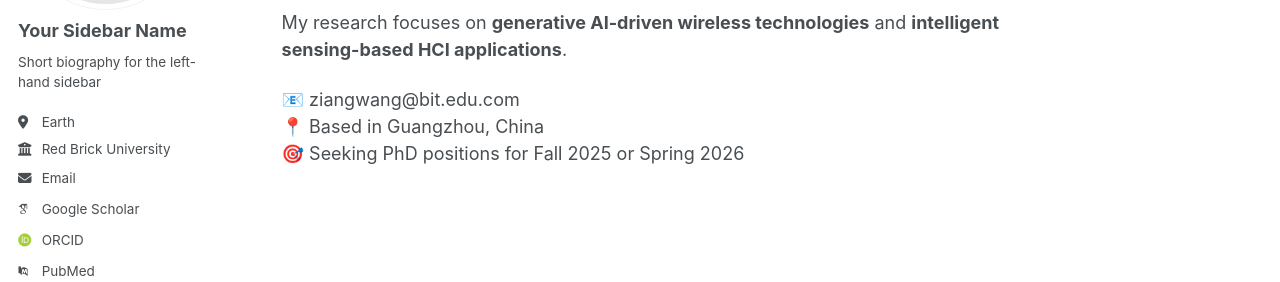
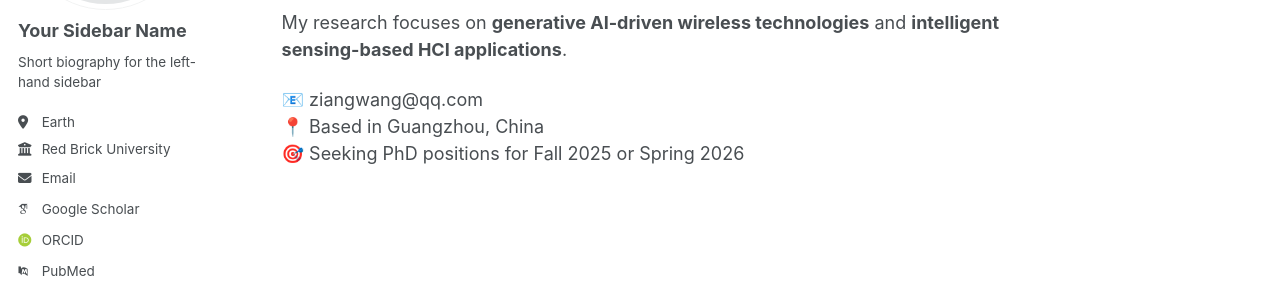
Before and after one commit to oscarWlde/oscarWlde.github.io, a Jekyll site: the page built from _pages/about.md, in a window 1280 px wide. Shown: the part 264-546 px from the top of the page. Built offline with Jekyll 4.4.1, drawn with Linux system fonts in a browser that asks for light colours; some web fonts are replaced.

Commit message:
Update about.md

```diff
--- a/_pages/about.md
+++ b/_pages/about.md
@@ -12,6 +12,6 @@ I am **Ziang Wang**, a Research Assistant at the Digital World with Intelligent
 
 My research focuses on **generative AI-driven wireless technologies** and **intelligent sensing-based HCI applications**.
 
-📧 ziangwang@bit.edu.com
+📧 ziangwang@qq.com
 📍 Based in Guangzhou, China
 🎯 Seeking PhD positions for Fall 2025 or Spring 2026
```
